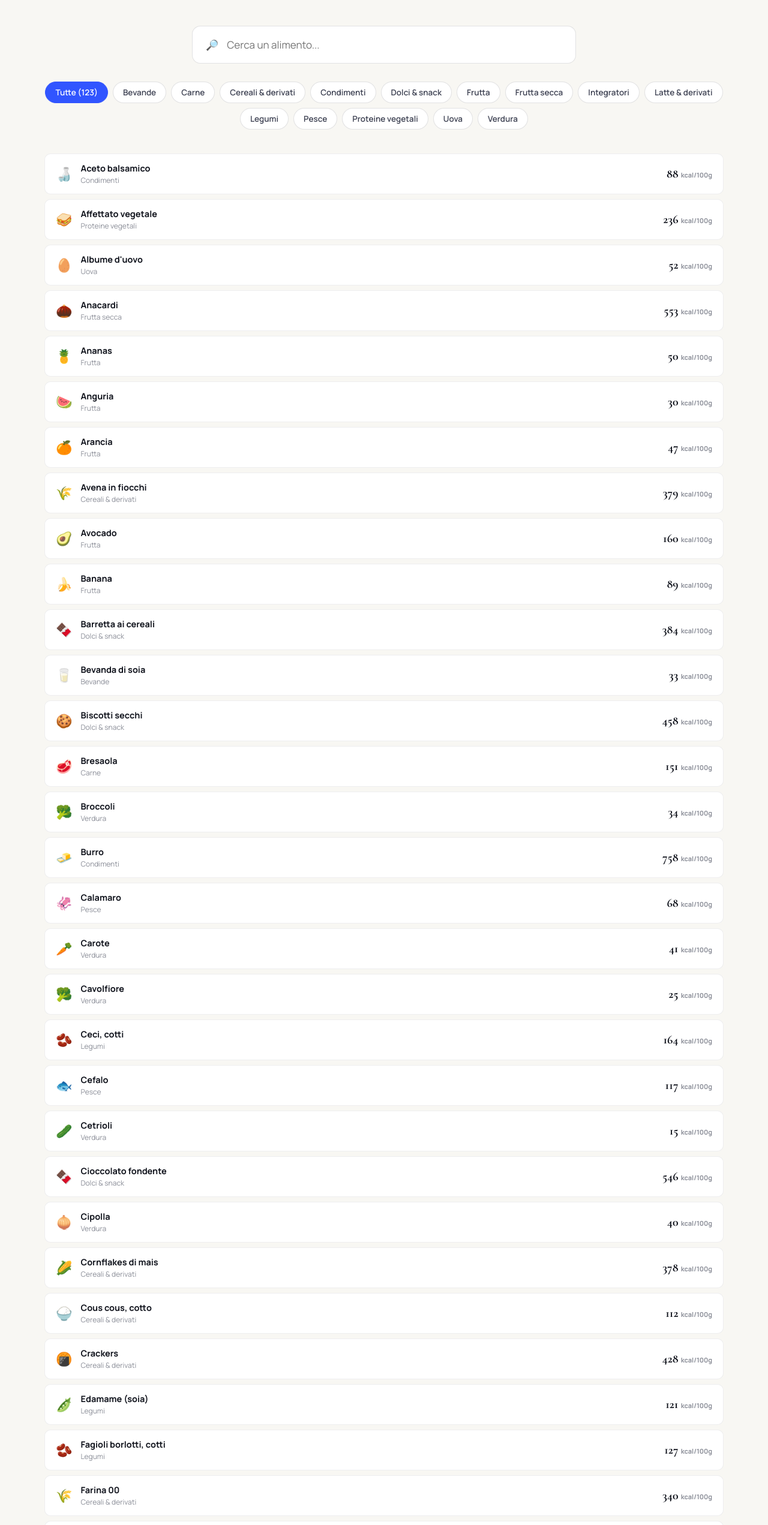
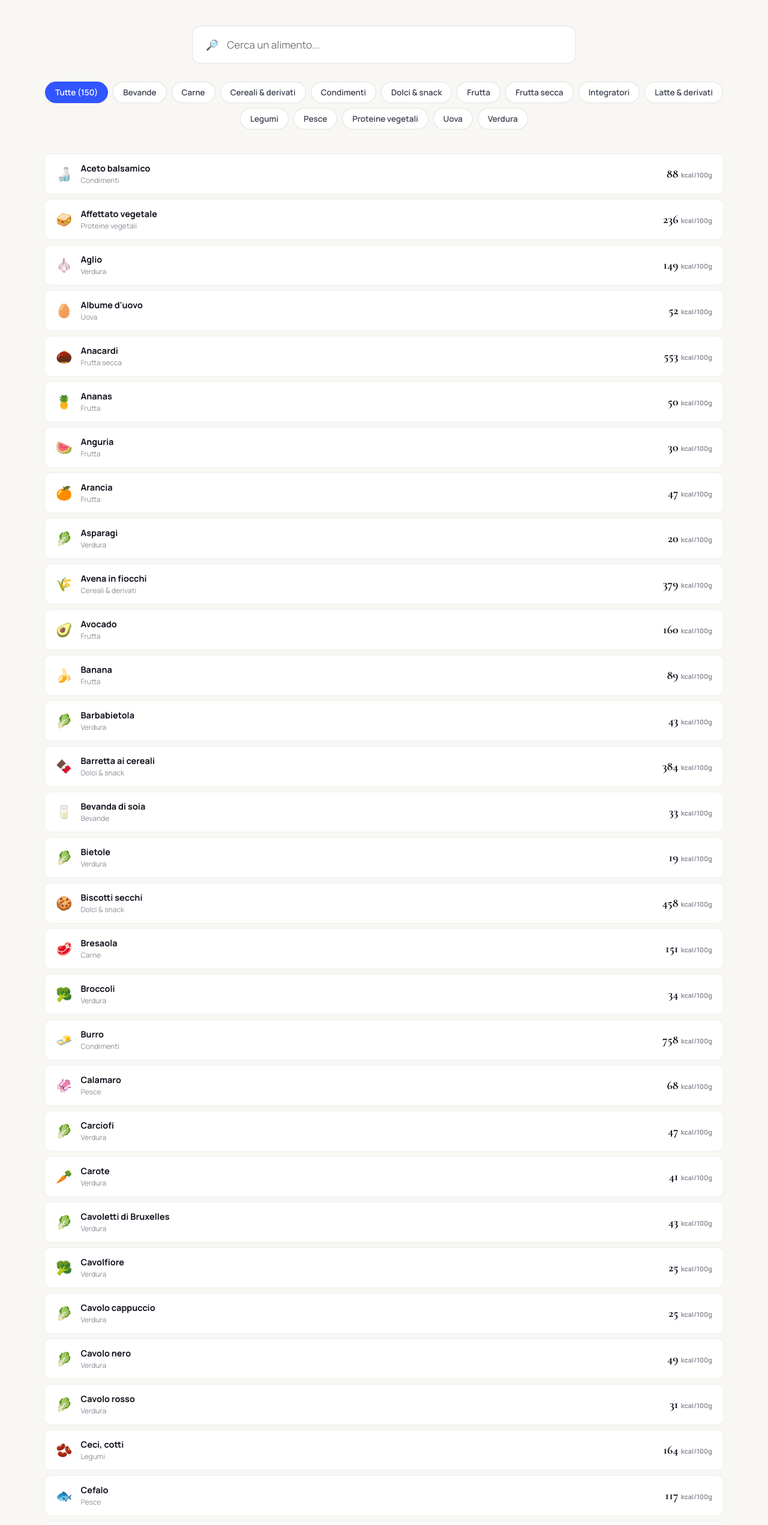
Before and after one commit to davidepalu94/gustoscopio, a React (Vite) app: page /alimenti in a window 1280 px wide. Shown: the part 235-2778 px from the top of the page at 60% size. Built offline with nearby package versions, Linux system fonts and the light colour scheme.

Commit message:
Add files via upload

```diff
--- a/src/foods.js
+++ b/src/foods.js
@@ -169,6 +169,35 @@ export const FOODS = [
   { id: 'philadelphia-classico', name: 'Philadelphia Classico', emoji: '🧀', kcal: 253, protein: 5.5, carbs: 4, fat: 24, fiber: 0, category: 'Latte & derivati' },
   { id: 'philadelphia-light', name: 'Philadelphia Light', emoji: '🧀', kcal: 152, protein: 7.5, carbs: 4.5, fat: 12, fiber: 0, category: 'Latte & derivati' },
   { id: 'philadelphia-protein', name: 'Philadelphia Protein', emoji: '🧀', kcal: 147, protein: 14, carbs: 4, fat: 8, fiber: 0, category: 'Latte & derivati' },
+
+  // NUOVE VERDURE
+  { id: 'sedano', name: 'Sedano', emoji: '🥬', kcal: 16, protein: 0.7, carbs: 3, fat: 0.2, fiber: 1.6, category: 'Verdura' },
+  { id: 'aglio', name: 'Aglio', emoji: '🧄', kcal: 149, protein: 6.4, carbs: 33.1, fat: 0.5, fiber: 2.1, category: 'Verdura' },
+  { id: 'porri', name: 'Porri', emoji: '🥬', kcal: 61, protein: 1.5, carbs: 14.2, fat: 0.3, fiber: 1.8, category: 'Verdura' },
+  { id: 'asparagi', name: 'Asparagi', emoji: '🥬', kcal: 20, protein: 2.2, carbs: 3.9, fat: 0.1, fiber: 2.1, category: 'Verdura' },
+  { id: 'bietole', name: 'Bietole', emoji: '🥬', kcal: 19, protein: 1.8, carbs: 3.7, fat: 0.2, fiber: 1.6, category: 'Verdura' },
+  { id: 'cavolo-cappuccio', name: 'Cavolo cappuccio', emoji: '🥬', kcal: 25, protein: 1.3, carbs: 5.8, fat: 0.1, fiber: 2.5, category: 'Verdura' },
+  { id: 'cavolo-nero', name: 'Cavolo nero', emoji: '🥬', kcal: 49, protein: 4.3, carbs: 8.8, fat: 0.9, fiber: 3.6, category: 'Verdura' },
+  { id: 'verza', name: 'Verza', emoji: '🥬', kcal: 27, protein: 2, carbs: 6.1, fat: 0.1, fiber: 3.1, category: 'Verdura' },
+  { id: 'cavoletti-bruxelles', name: 'Cavoletti di Bruxelles', emoji: '🥬', kcal: 43, protein: 3.4, carbs: 8.9, fat: 0.3, fiber: 3.8, category: 'Verdura' },
+  { id: 'rucola', name: 'Rucola', emoji: '🥬', kcal: 25, protein: 2.6, carbs: 3.7, fat: 0.7, fiber: 1.6, category: 'Verdura' },
+  { id: 'radicchio', name: 'Radicchio', emoji: '🥬', kcal: 23, protein: 1.4, carbs: 4.5, fat: 0.3, fiber: 1.5, category: 'Verdura' },
+  { id: 'indivia', name: 'Indivia', emoji: '🥬', kcal: 17, protein: 1.3, carbs: 3.4, fat: 0.2, fiber: 3.1, category: 'Verdura' },
+  { id: 'scarola', name: 'Scarola', emoji: '🥬', kcal: 25, protein: 1.7, carbs: 4.7, fat: 0.3, fiber: 3.1, category: 'Verdura' },
+  { id: 'ravanelli', name: 'Ravanelli', emoji: '🥬', kcal: 16, protein: 0.7, carbs: 3.4, fat: 0.1, fiber: 1.6, category: 'Verdura' },
+  { id: 'barbabietola', name: 'Barbabietola', emoji: '🥬', kcal: 43, protein: 1.6, carbs: 9.6, fat: 0.2, fiber: 2.8, category: 'Verdura' },
+  { id: 'rape', name: 'Rape', emoji: '🥬', kcal: 28, protein: 0.9, carbs: 6.4, fat: 0.1, fiber: 1.8, category: 'Verdura' },
+  { id: 'fagiolini', name: 'Fagiolini', emoji: '🫛', kcal: 31, protein: 1.8, carbs: 7, fat: 0.2, fiber: 3.4, category: 'Verdura' },
+  { id: 'carciofi', name: 'Carciofi', emoji: '🥬', kcal: 47, protein: 3.3, carbs: 10.5, fat: 0.2, fiber: 5.4, category: 'Verdura' },
+  { id: 'sedano-rapa', name: 'Sedano rapa', emoji: '🥬', kcal: 42, protein: 1.5, carbs: 9.2, fat: 0.3, fiber: 1.8, category: 'Verdura' },
+  { id: 'cicoria', name: 'Cicoria', emoji: '🥬', kcal: 23, protein: 1.7, carbs: 4.7, fat: 0.3, fiber: 4, category: 'Verdura' },
+  { id: 'cavolo-rosso', name: 'Cavolo rosso', emoji: '🥬', kcal: 31, protein: 1.4, carbs: 7.4, fat: 0.2, fiber: 2.1, category: 'Verdura' },
+  { id: 'germogli-soia', name: 'Germogli di soia', emoji: '🌱', kcal: 30, protein: 3, carbs: 5.9, fat: 0.2, fiber: 1.8, category: 'Verdura' },
+  { id: 'mais-dolce', name: 'Mais dolce', emoji: '🌽', kcal: 86, protein: 3.3, carbs: 19, fat: 1.4, fiber: 2.7, category: 'Verdura' },
+  { id: 'songino', name: 'Songino', emoji: '🥬', kcal: 21, protein: 2, carbs: 3.6, fat: 0.4, fiber: 1.9, category: 'Verdura' },
+  { id: 'topinambur', name: 'Topinambur', emoji: '🥔', kcal: 73, protein: 2, carbs: 17.4, fat: 0, fiber: 1.6, category: 'Verdura' },
+  { id: 'funghi-porcini', name: 'Funghi porcini', emoji: '🍄', kcal: 26, protein: 3.1, carbs: 3, fat: 0.3, fiber: 2, category: 'Verdura' },
+  { id: 'peperoncino-fresco', name: 'Peperoncino fresco', emoji: '🌶️', kcal: 40, protein: 1.9, carbs: 8.8, fat: 0.4, fiber: 1.5, category: 'Verdura' },
 ];
 
 export function calc(food, grams) {
```
Also changed, not shown: 1 other file (tests, documents, lock files or other folders).
